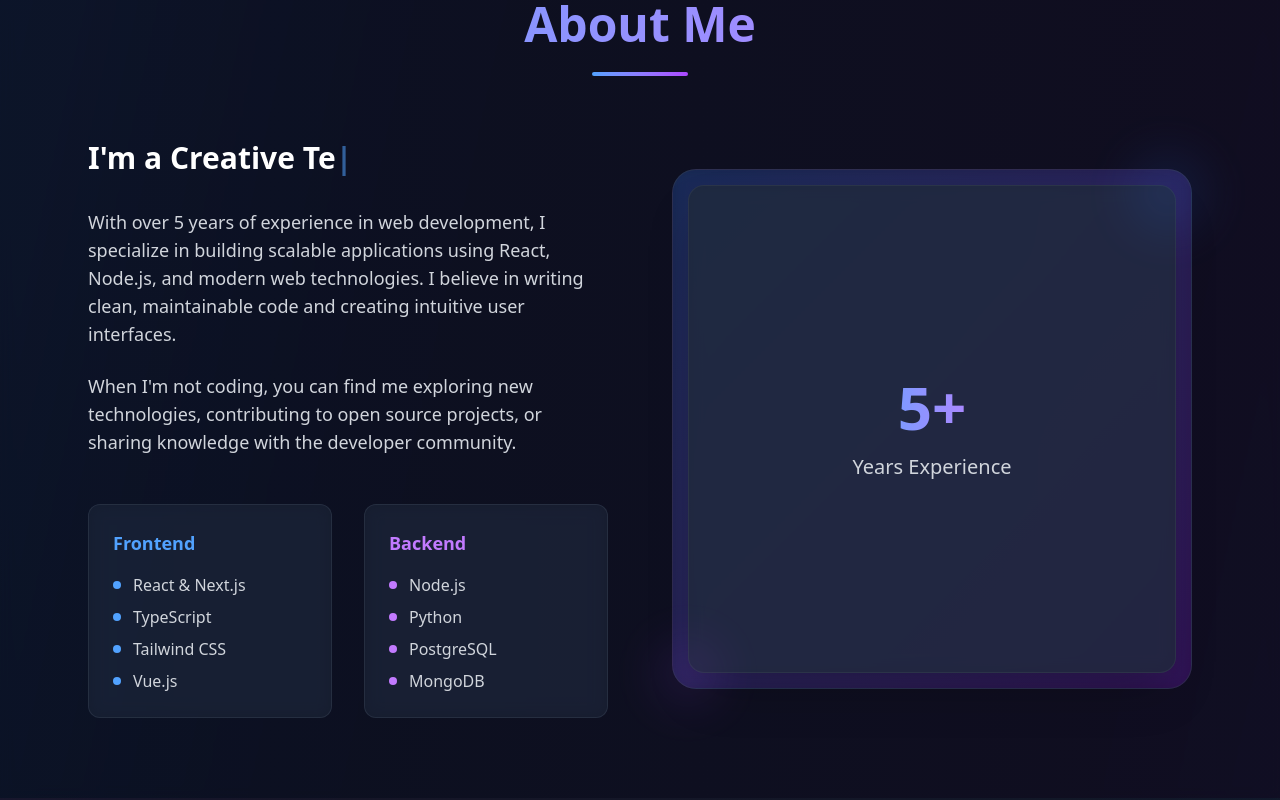
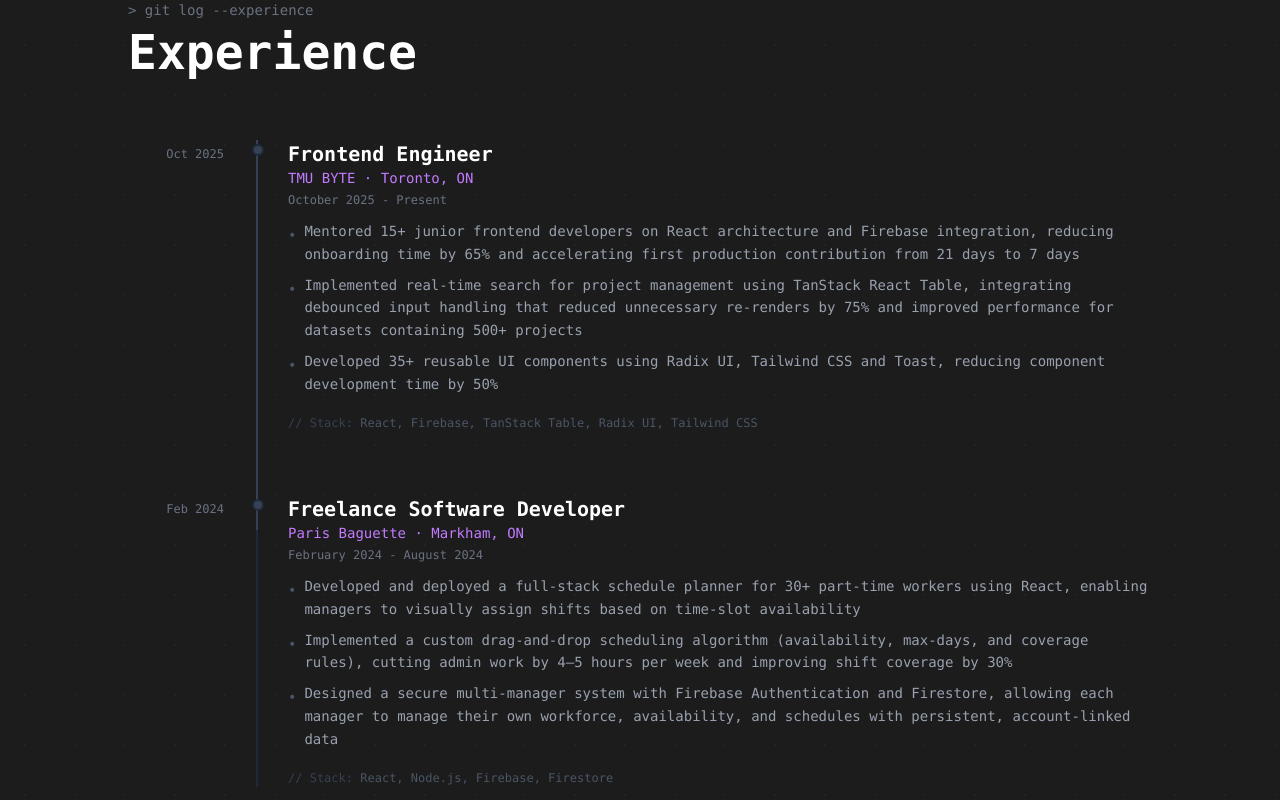
Before and after one commit to ethanchac/ethancha, a React (Vite) app in the folder Ethan/: page / in a window 1280 px wide. Shown: the part 1680-2480 px from the top of the page. Built offline with nearby package versions, Linux system fonts and the light colour scheme.

Commit message:
added experiences. needs improvement

```diff
--- a/Ethan/package.json
+++ b/Ethan/package.json
@@ -11,6 +11,7 @@
   },
   "dependencies": {
     "@tailwindcss/vite": "^4.1.11",
+    "framer-motion": "^12.23.26",
     "lucide-react": "^0.539.0",
     "react": "^19.1.1",
     "react-dom": "^19.1.1",
--- a/Ethan/src/App.jsx
+++ b/Ethan/src/App.jsx
@@ -1,6 +1,5 @@
 import Hero from "./components/Hero";
 import AboutMe from "./components/AboutMe";
-import About from "./components/About";
 import Experience from "./components/Experience";
 import Projects from "./components/Projects";
 import Contact from "./components/Contact";
@@ -10,22 +9,25 @@
 
 function App() {
   return (
-    <div className="min-h-screen bg-gradient-to-br from-gray-900 via-black to-gray-800">
-      <div id="hero">
+    <div className="scroll-container">
+      <div id="hero" className="snap-section">
         <Hero />
       </div>
-      <div id="about">
+      <div id="about" className="snap-section">
         <AboutMe />
       </div>
-      <About />
-      <Experience />
-      <div id="projects">
+      <div className="no-snap">
+        <Experience />
+      </div>
+      <div id="projects" className="no-snap">
         <Projects />
       </div>
-      <div id="contact">
+      <div id="contact" className="no-snap">
         <Contact />
       </div>
-      <Footer />
+      <div className="no-snap">
+        <Footer />
+      </div>
       <TabNavigation />
     </div>
   );
--- a/Ethan/src/components/AboutMe.jsx
+++ b/Ethan/src/components/AboutMe.jsx
@@ -1,4 +1,5 @@
 import { useState, useEffect, useRef } from 'react';
+import { motion, useScroll, useTransform } from 'framer-motion';
 import profileImage from '../assets/ethan_pfp.png';
 
 function AboutMe() {
@@ -6,6 +7,16 @@
   const [hoveredMetadata, setHoveredMetadata] = useState(null);
   const sectionRef = useRef(null);
   const dotGridRef = useRef(null);
+
+  // Scroll-based animations for fade-in from About Me section
+  const { scrollYProgress } = useScroll({
+    target: sectionRef,
+    offset: ["start end", "start start"]
+  });
+
+  const aboutOpacity = useTransform(scrollYProgress, [0, 0.5], [0, 1]);
+  const aboutScale = useTransform(scrollYProgress, [0, 0.5], [0.95, 1]);
+  const aboutY = useTransform(scrollYProgress, [0, 0.5], [50, 0]);
 
   // Intersection Observer for fade-in animation with higher threshold
   useEffect(() => {
@@ -76,7 +87,10 @@
         />
       </div>
 
-      <div className="max-w-7xl mx-auto w-full grid grid-cols-1 lg:grid-cols-5 gap-8 lg:gap-12 relative z-10">
+      <motion.div
+        className="max-w-7xl mx-auto w-full grid grid-cols-1 lg:grid-cols-5 gap-8 lg:gap-12 relative z-10"
+        style={{ opacity: aboutOpacity, scale: aboutScale, y: aboutY }}
+      >
         {/* Left Side - System Log (60%) */}
         <div
           className={`lg:col-span-3 space-y-8 ${
@@ -245,7 +259,7 @@
             </div>
           </div>
         </div>
-      </div>
+      </motion.div>
     </section>
   );
 }
--- a/Ethan/src/components/Contact.jsx
+++ b/Ethan/src/components/Contact.jsx
@@ -1,8 +1,27 @@
 import { Github, Linkedin, Mail, ExternalLink, ChevronDown } from 'lucide-react';
+import { useRef } from 'react';
+import { motion, useScroll, useTransform } from 'framer-motion';
 
 function Contact() {
+  const sectionRef = useRef(null);
+
+  // Scroll-based animations
+  const { scrollYProgress } = useScroll({
+    target: sectionRef,
+    offset: ["start end", "end start"]
+  });
+
+  const opacity = useTransform(scrollYProgress, [0, 0.3, 0.7, 1], [0, 1, 1, 0.8]);
+  const scale = useTransform(scrollYProgress, [0, 0.3], [0.95, 1]);
+  const y = useTransform(scrollYProgress, [0, 0.3], [50, 0]);
+
   return (
-    <section id="contact" className="py-20 bg-gray-800/50 backdrop-blur-sm relative">
+    <motion.section
+      ref={sectionRef}
+      id="contact"
+      className="py-20 bg-gray-800/50 backdrop-blur-sm relative"
+      style={{ opacity, scale, y }}
+    >
       <div className="absolute inset-0 bg-gradient-to-r from-green-900/10 to-blue-900/10"></div>
       <div className="max-w-4xl mx-auto px-6 text-center relative z-10">
         <div className="mb-16">
@@ -47,7 +66,7 @@
           Let's Work Together
         </a>
       </div>
-    </section>
+    </motion.section>
   );
 };
 
--- a/Ethan/src/components/Experience.jsx
+++ b/Ethan/src/components/Experience.jsx
@@ -1,50 +1,183 @@
+import { useEffect, useRef, useState } from 'react';
+import { motion, useScroll, useTransform } from 'framer-motion';
+
 function Experience() {
+  const [isVisible, setIsVisible] = useState(false);
+  const [lineHeight, setLineHeight] = useState(0);
+  const sectionRef = useRef(null);
+  const timelineRef = useRef(null);
+
+  // Scroll-based animations
+  const { scrollYProgress } = useScroll({
+    target: sectionRef,
+    offset: ["start end", "end start"]
+  });
+
+  const opacity = useTransform(scrollYProgress, [0, 0.3, 0.7, 1], [0, 1, 1, 0.8]);
+  const scale = useTransform(scrollYProgress, [0, 0.3], [0.95, 1]);
+  const y = useTransform(scrollYProgress, [0, 0.3], [50, 0]);
+
   const experiences = [
     {
+      company: "TMU BYTE",
+      location: "Toronto, ON",
+      position: "Frontend Engineer",
+      period: "October 2025 - Present",
+      date: "Oct 2025",
+      highlights: [
+        "Mentored 15+ junior frontend developers on React architecture and Firebase integration, reducing onboarding time by 65% and accelerating first production contribution from 21 days to 7 days",
+        "Implemented real-time search for project management using TanStack React Table, integrating debounced input handling that reduced unnecessary re-renders by 75% and improved performance for datasets containing 500+ projects",
+        "Developed 35+ reusable UI components using Radix UI, Tailwind CSS and Toast, reducing component development time by 50%"
+      ],
+      technologies: ["React", "Firebase", "TanStack Table", "Radix UI", "Tailwind CSS"]
+    },
+    {
       company: "Paris Baguette",
+      location: "Markham, ON",
       position: "Freelance Software Developer",
-      period: "February 2024 - Present",
-      description: "Developed and deployed a full-stack schedule planner for part-time workers using React, enabling managers to visually assign workers based on time-slot availability. Saved 4-5 hours per week in administrative time and improved shift coverage by 30% by implementing a custom drag-and-drop scheduling algorithm based on worker availability, max-days, and required coverage rules. Designed a multi-user system using Firebase Authentication and Firestore, enabling each manager to securely manage their own workforce, availability, and schedules with persistent data tied to individual accounts.",
-      technologies: ["React", "Firebase", "Firestore", "JavaScript", "Drag-and-Drop API"]
+      period: "February 2024 - August 2024",
+      date: "Feb 2024",
+      highlights: [
+        "Developed and deployed a full-stack schedule planner for 30+ part-time workers using React, enabling managers to visually assign shifts based on time-slot availability",
+        "Implemented a custom drag-and-drop scheduling algorithm (availability, max-days, and coverage rules), cutting admin work by 4–5 hours per week and improving shift coverage by 30%",
+        "Designed a secure multi-manager system with Firebase Authentication and Firestore, allowing each manager to manage their own workforce, availability, and schedules with persistent, account-linked data"
+      ],
+      technologies: ["React", "Node.js", "Firebase", "Firestore"]
     }
   ];
 
+  // Intersection Observer for fade-in
+  useEffect(() => {
+    const observer = new IntersectionObserver(
+      ([entry]) => {
+        if (entry.isIntersecting) {
+          setIsVisible(true);
+        }
+      },
+      { threshold: 0.2 }
+    );
+
+    if (sectionRef.current) {
+      observer.observe(sectionRef.current);
+    }
+
+    return () => {
+      if (sectionRef.current) {
+        observer.unobserve(sectionRef.current);
+      }
+    };
+  }, []);
+
+  // Timeline line drawing animation on scroll
+  useEffect(() => {
+    const handleScroll = () => {
+      if (!timelineRef.current || !sectionRef.current) return;
+
+      const sectionTop = sectionRef.current.getBoundingClientRect().top;
+      const sectionHeight = sectionRef.current.offsetHeight;
+      const viewportHeight = window.innerHeight;
+
+      // Calculate how much of the section is visible
+      const scrollProgress = Math.max(0, Math.min(1,
+        (viewportHeight - sectionTop) / (sectionHeight + viewportHeight)
+      ));
+
+      setLineHeight(scrollProgress * 100);
+    };
+
+    window.addEventListener('scroll', handleScroll);
+    handleScroll(); // Initial call
+    return () => window.removeEventListener('scroll', handleScroll);
+  }, [isVisible]);
+
   return (
-    <section id="experience" className="py-20 bg-gray-800/50 backdrop-blur-sm relative">
-      <div className="absolute inset-0 bg-gradient-to-r from-purple-900/10 to-blue-900/10"></div>
-      <div className="max-w-6xl mx-auto px-6 relative z-10">
-        <div className="text-center mb-16">
-          <h2 className="text-5xl font-bold bg-gradient-to-r from-purple-400 to-blue-400 bg-clip-text text-transparent mb-6">Experience</h2>
-          <div className="w-24 h-1 bg-gradient-to-r from-purple-400 to-blue-500 mx-auto rounded-full"></div>
+    <motion.section
+      ref={sectionRef}
+      className="min-h-screen relative overflow-hidden flex items-center px-8 md:px-16 lg:px-24 py-20"
+      style={{ backgroundColor: 'rgb(28, 28, 28)', opacity, scale, y }}
+    >
+      {/* Dot Grid Background */}
+      <div className="absolute inset-0 opacity-20 pointer-events-none">
+        <div
+          className="absolute inset-0"
+          style={{
+            backgroundImage: `radial-gradient(circle, rgba(255, 255, 255, 0.15) 1px, transparent 1px)`,
+            backgroundSize: '50px 50px',
+          }}
+        />
+      </div>
+
+      <div className="max-w-5xl mx-auto w-full relative z-10">
+        {/* Header */}
+        <div className={`mb-16 ${isVisible ? 'animate-slide-up-expo' : 'opacity-0'}`}>
+          <p className="text-sm font-mono text-gray-500 mb-2">&gt; git log --experience</p>
+          <h2 className="text-4xl md:text-5xl font-bold font-mono text-white">Experience</h2>
         </div>
 
+        {/* Timeline */}
         <div className="relative">
-          <div className="absolute left-8 top-0 bottom-0 w-0.5 bg-gradient-to-b from-purple-400 to-blue-400"></div>
+          {/* Vertical Line - Background (full height) */}
+          <div
+            className="absolute left-32 top-0 w-[2px] bg-gray-800"
+            style={{ height: '100%' }}
+          />
 
-          <div className="space-y-12">
+          {/* Vertical Line - Animated (draws on scroll) */}
+          <div
+            ref={timelineRef}
+            className="absolute left-32 top-0 w-[2px] bg-gray-700 transition-all duration-300 ease-out"
+            style={{ height: `${lineHeight}%` }}
+          />
+
+          {/* Experience Entries */}
+          <div className="space-y-16">
             {experiences.map((exp, index) => (
-              <div key={index} className="relative flex items-start group">
-                <div className="absolute left-6 w-4 h-4 bg-gradient-to-r from-purple-400 to-blue-400 rounded-full ring-4 ring-purple-400/20 group-hover:ring-purple-400/40 transition-all duration-300"></div>
-                <div className="ml-16 bg-gray-800/80 backdrop-blur-sm rounded-2xl border border-gray-700/50 p-8 hover:border-purple-500/50 transition-all duration-300 hover:transform hover:scale-[1.02] hover:shadow-2xl hover:shadow-purple-500/10">
-                  <div className="flex flex-wrap justify-between items-start mb-6">
+              <div
+                key={index}
+                className={`relative group ${
+                  isVisible ? 'animate-slide-up-expo' : 'opacity-0'
+                }`}
+                style={{
+                  animationDelay: `${index * 0.2}s`,
+                }}
+              >
+                {/* Date (Left of Timeline) */}
+                <div className="absolute left-0 top-0 w-24 text-right">
+                  <span className="font-mono text-xs text-gray-500">{exp.date}</span>
+                </div>
+
+                {/* Commit Node */}
+                <div className="absolute left-[124px] top-1 w-3 h-3 rounded-full bg-gray-700 border-2 border-gray-800 transition-all duration-300 group-hover:bg-purple-500 group-hover:border-purple-400 group-hover:shadow-[0_0_12px_rgba(168,85,247,0.5)]" />
+
+                {/* Content (Right of Timeline) */}
+                <div className="ml-40">
+                  <div className="space-y-3">
+                    {/* Title */}
                     <div>
-                      <h3 className="text-2xl font-semibold text-white mb-2">{exp.position}</h3>
-                      <p className="text-purple-400 font-medium text-lg">{exp.company}</p>
+                      <h3 className="text-xl font-mono text-white font-semibold group-hover:text-purple-300 transition-colors">
+                        {exp.position}
+                      </h3>
+                      <p className="font-mono text-sm text-purple-400">
+                        {exp.company} · {exp.location}
+                      </p>
+                      <p className="font-mono text-xs text-gray-500 mt-1">{exp.period}</p>
                     </div>
-                    <span className="text-gray-300 bg-gray-700/50 px-4 py-2 rounded-full text-sm border border-gray-600/50">
-                      {exp.period}
-                    </span>
-                  </div>
-                  <p className="text-gray-300 mb-6 leading-relaxed text-lg">{exp.description}</p>
-                  <div className="flex flex-wrap gap-3">
-                    {exp.technologies.map((tech, techIndex) => (
-                      <span
-                        key={techIndex}
-                        className="px-4 py-2 bg-gradient-to-r from-purple-500/20 to-blue-500/20 text-purple-300 border border-purple-500/30 rounded-full text-sm hover:from-purple-500/30 hover:to-blue-500/30 transition-all duration-300"
-                      >
-                        {tech}
-                      </span>
-                    ))}
+
+                    {/* Highlights */}
+                    <ul className="space-y-2 text-sm font-mono text-gray-400 leading-relaxed">
+                      {exp.highlights.map((highlight, idx) => (
+                        <li key={idx} className="flex gap-2">
+                          <span className="text-gray-600 mt-1">•</span>
+                          <span className="group-hover:text-gray-300 transition-colors">{highlight}</span>
+                        </li>
+                      ))}
+                    </ul>
+
+                    {/* Technologies - Code Comment Style */}
+                    <div className="font-mono text-xs text-gray-600 pt-2">
+                      <span className="text-gray-700">// Stack: </span>
+                      {exp.technologies.join(', ')}
+                    </div>
                   </div>
                 </div>
               </div>
@@ -52,8 +185,8 @@
           </div>
         </div>
       </div>
-    </section>
+    </motion.section>
   );
-};
+}
 
 export default Experience;
--- a/Ethan/src/components/Hero.jsx
+++ b/Ethan/src/components/Hero.jsx
@@ -1,5 +1,6 @@
 import { useState, useEffect, useRef } from 'react';
 import { Linkedin } from 'lucide-react';
+import { motion, useScroll, useTransform } from 'framer-motion';
 import CodeWindow from './CodeWindow';
 
 function Hero() {
@@ -14,8 +15,19 @@
   const [editableName, setEditableName] = useState('Ethan Cha');
   const [editableTagline, setEditableTagline] = useState('I just like building things that work.');
   const dotsRef = useRef(null);
+  const sectionRef = useRef(null);
 
   const introText = "Hello world, I'm";
+
+  // Scroll-based animations
+  const { scrollYProgress } = useScroll({
+    target: sectionRef,
+    offset: ["start start", "end start"]
+  });
+
+  const opacity = useTransform(scrollYProgress, [0, 0.5], [1, 0]);
+  const scale = useTransform(scrollYProgress, [0, 0.5], [1, 0.95]);
+  const y = useTransform(scrollYProgress, [0, 1], [0, -100]);
 
   useEffect(() => {
     const handleMouseMove = (e) => {
@@ -153,6 +165,7 @@
 
   return (
     <section
+      ref={sectionRef}
       className="min-h-screen flex items-center px-8 md:px-16 lg:px-24 relative overflow-hidden"
       style={{ backgroundColor: 'rgb(28, 28, 28)' }}
     >
@@ -162,7 +175,10 @@
       </div>
 
       {/* Left side - Main text */}
-      <div className="max-w-5xl relative z-10 w-full lg:w-1/2">
+      <motion.div
+        className="max-w-5xl relative z-10 w-full lg:w-1/2"
+        style={{ opacity, y }}
+      >
         <p
           className="text-lg md:text-xl mb-4 font-mono"
           style={{ color: 'rgb(240, 240, 240)' }}
@@ -209,10 +225,13 @@
             contact_me.sh
           </a>
         </div>
-      </div>
+      </motion.div>
 
       {/* Right side - Code Window */}
-      <div className="hidden lg:block absolute right-8 top-1/2 -translate-y-1/2 w-[500px] xl:w-[600px]">
+      <motion.div
+        className="hidden lg:block absolute right-8 top-1/2 -translate-y-1/2 w-[500px] xl:w-[600px]"
+        style={{ opacity, scale }}
+      >
         <CodeWindow
           phase={phase}
           displayIntro={displayIntro}
@@ -225,7 +244,7 @@
           onNameChange={setEditableName}
           onTaglineChange={setEditableTagline}
         />
-      </div>
+      </motion.div>
     </section>
   );
 };
--- a/Ethan/src/components/Projects.jsx
+++ b/Ethan/src/components/Projects.jsx
@@ -1,6 +1,19 @@
 import { Github, Linkedin, Mail, ExternalLink, ChevronDown } from 'lucide-react';
+import { useRef } from 'react';
+import { motion, useScroll, useTransform } from 'framer-motion';
 
 function Projects() {
+  const sectionRef = useRef(null);
+
+  // Scroll-based animations
+  const { scrollYProgress } = useScroll({
+    target: sectionRef,
+    offset: ["start end", "end start"]
+  });
+
+  const opacity = useTransform(scrollYProgress, [0, 0.3, 0.7, 1], [0, 1, 1, 0.8]);
+  const scale = useTransform(scrollYProgress, [0, 0.3], [0.95, 1]);
+  const y = useTransform(scrollYProgress, [0, 0.3], [50, 0]);
   const projects = [
     {
       title: "Yapp",
@@ -89,10 +102,11 @@
   const allGlows = backgroundGlows.flatMap(bg => bg.glows);
 
   return (
-    <section
+    <motion.section
+      ref={sectionRef}
       id="projects"
       className="py-20 backdrop-blur-sm relative overflow-hidden bg-gradient-to-br from-gray-900 via-black to-gray-900"
-      style={{backgroundColor: '#121212'}}
+      style={{backgroundColor: '#121212', opacity, scale, y}}
     >
       {/* Dynamic Background Glows */}
       {allGlows.map((glow, index) => (
@@ -253,7 +267,7 @@
           ))}
         </div>
       </div>
-    </section>
+    </motion.section>
   );
 };
 
--- a/Ethan/src/index.css
+++ b/Ethan/src/index.css
@@ -341,3 +341,17 @@
   background: rgba(25, 25, 25, 0.8);
   border-top: 1px solid rgba(255, 255, 255, 0.1);
 }
+
+/* Scroll Container */
+.scroll-container {
+  background: linear-gradient(135deg, rgb(17, 24, 39) 0%, rgb(0, 0, 0) 50%, rgb(31, 41, 55) 100%);
+}
+
+.snap-section {
+  min-height: 100vh;
+  position: relative;
+}
+
+.no-snap {
+  position: relative;
+}
```
Also changed, not shown: Ethan/.claude/settings.local.json, 1 other file (tests, documents, lock files or other folders).
